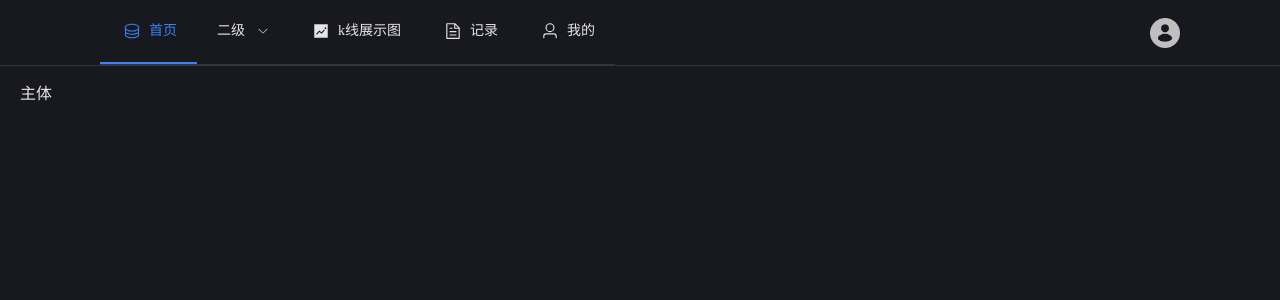
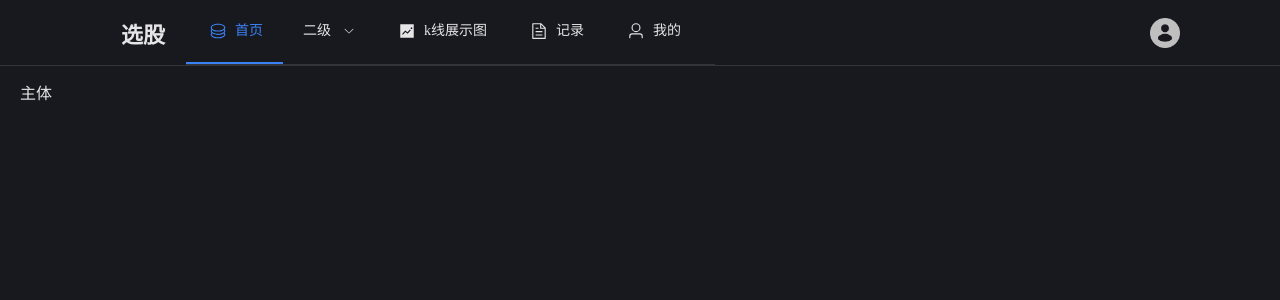
Before and after one commit to zhaokangli/frontStockVue, a Vue app: page / in a window 1280 px wide. Shown: the top 300 px of the page. Built offline with nearby package versions, Linux system fonts and the light colour scheme.

Commit message:
导航栏样式完成

```diff
--- a/src/views/home.vue
+++ b/src/views/home.vue
@@ -4,6 +4,7 @@
       <el-header style="padding: 0">
         <div class="headerBox">
           <div class="headerLeft">
+            <div class="logo" @click="backHome"><h1>选股</h1></div>
             <el-menu
               :default-active="activeIndex2"
               :ellipsis="false"
@@ -65,6 +66,15 @@ const activeIndex2 = ref("1");
 const handleSelect = (key, keyPath) => {
   console.log(key, keyPath);
 };
+// 定义返回首页方法
+const backHome = () => {
+  // 跳转到首页路由（请根据实际路由配置修改路径，如首页路由path为"/"或"/home"）
+  router.push({
+    path: "/",
+  });
+  // 同步更新菜单激活状态
+  activeIndex2.value = "1";
+};
 
 onMounted(() => {});
 </script>
@@ -89,6 +99,23 @@ onMounted(() => {});
     padding: 0 100px;
     background-color: var(--el-menu-bg-color);
     border-bottom: 1px solid var(--el-menu-border-color);
+    .logo {
+      width: 100px;
+      display: flex;
+      align-items: center;
+      justify-content: center;
+      h1 {
+        font-size: 22px;
+        font-weight: 800;
+        cursor: pointer;
+        transition: all 0.3s ease;
+        user-select: none;
+      }
+    }
+    .headerLeft {
+      display: flex;
+      flex-direction: row;
+    }
 
     .headerRight {
       display: flex;
```
